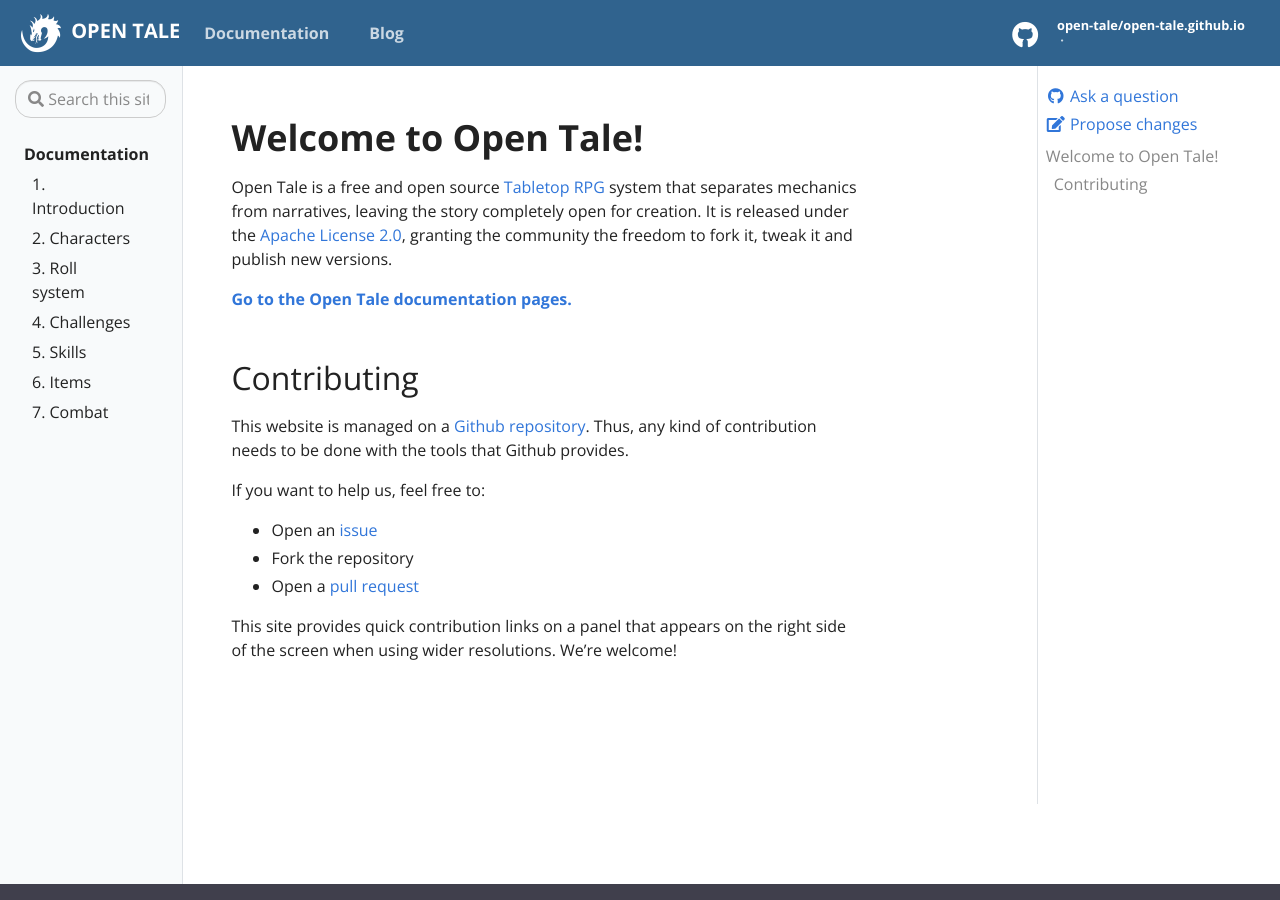
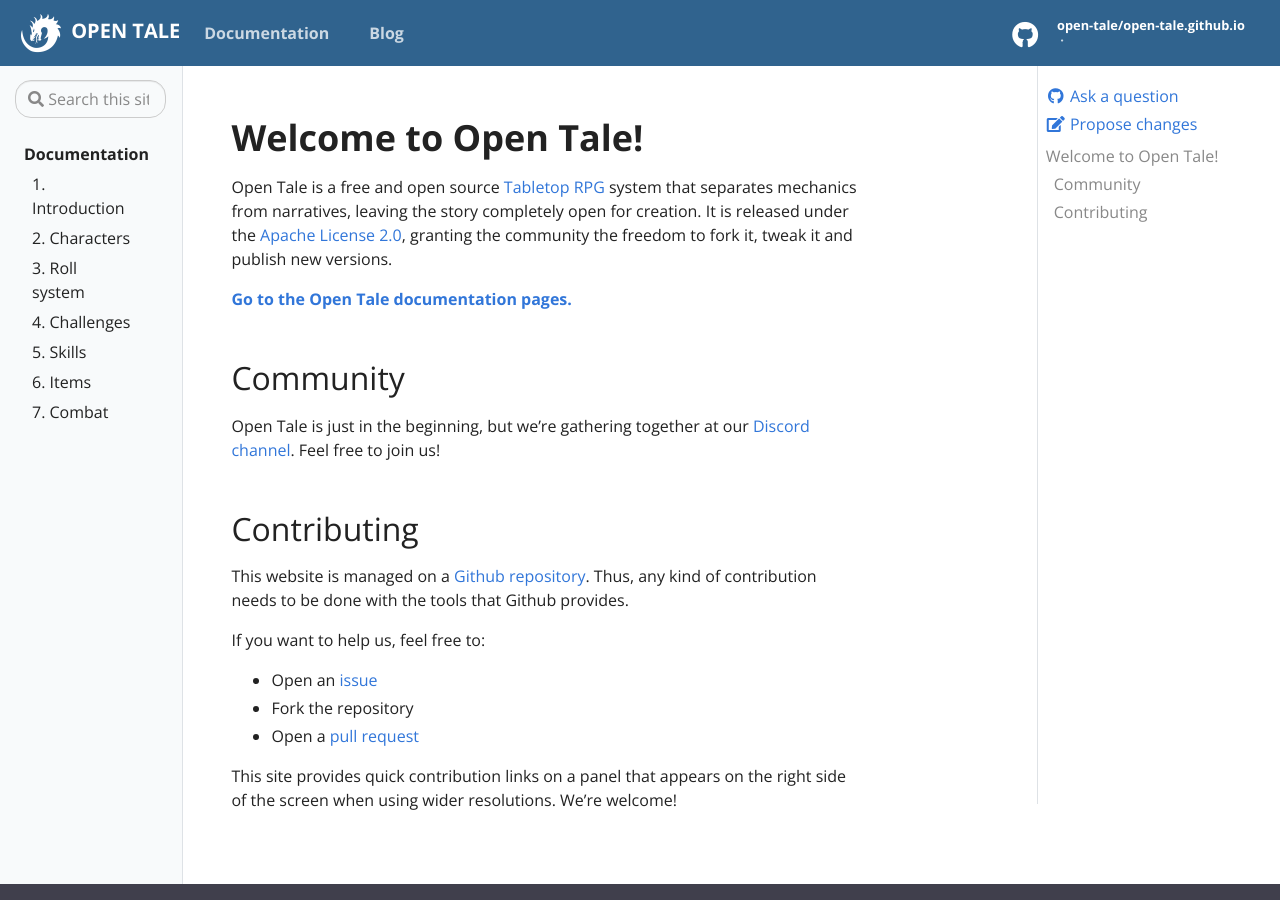
Before and after one commit to open-tale/open-tale.github.io, a Jekyll site: the page built from pages/index.md, in a window 1280 px wide and 900 px high. Built offline with Jekyll 4.4.1, drawn with Linux system fonts in a browser that asks for light colours.

Commit message:
adding discord channel

```diff
--- a/pages/index.md
+++ b/pages/index.md
@@ -12,6 +12,11 @@ creation. It is released under the [Apache License 2.0][apache], granting the
 community the freedom to fork it, tweak it and publish new versions.
 
 [**Go to the Open Tale documentation pages.**](docs)
+
+## Community
+
+Open Tale is just in the beginning, but we're gathering together at our
+[Discord channel][discord]. Feel free to join us!
 
 ## Contributing
 
@@ -30,6 +35,7 @@ side of the screen when using wider resolutions. We're welcome!
 [ttrpg]: https://en.wikipedia.org/wiki/Tabletop_role-playing_game
 [open-legend]: https://openlegendrpg.com/
 [apache]: http://www.apache.org/licenses/LICENSE-2.0
+[discord]: https://discordapp.com/channels/699773251915612220
 [repository]: https://github.com/open-tale/open-tale.github.io
 [issue]: https://github.com/open-tale/open-tale.github.io/issues
 [pull-request]: https://github.com/open-tale/open-tale.github.io/pulls
```
